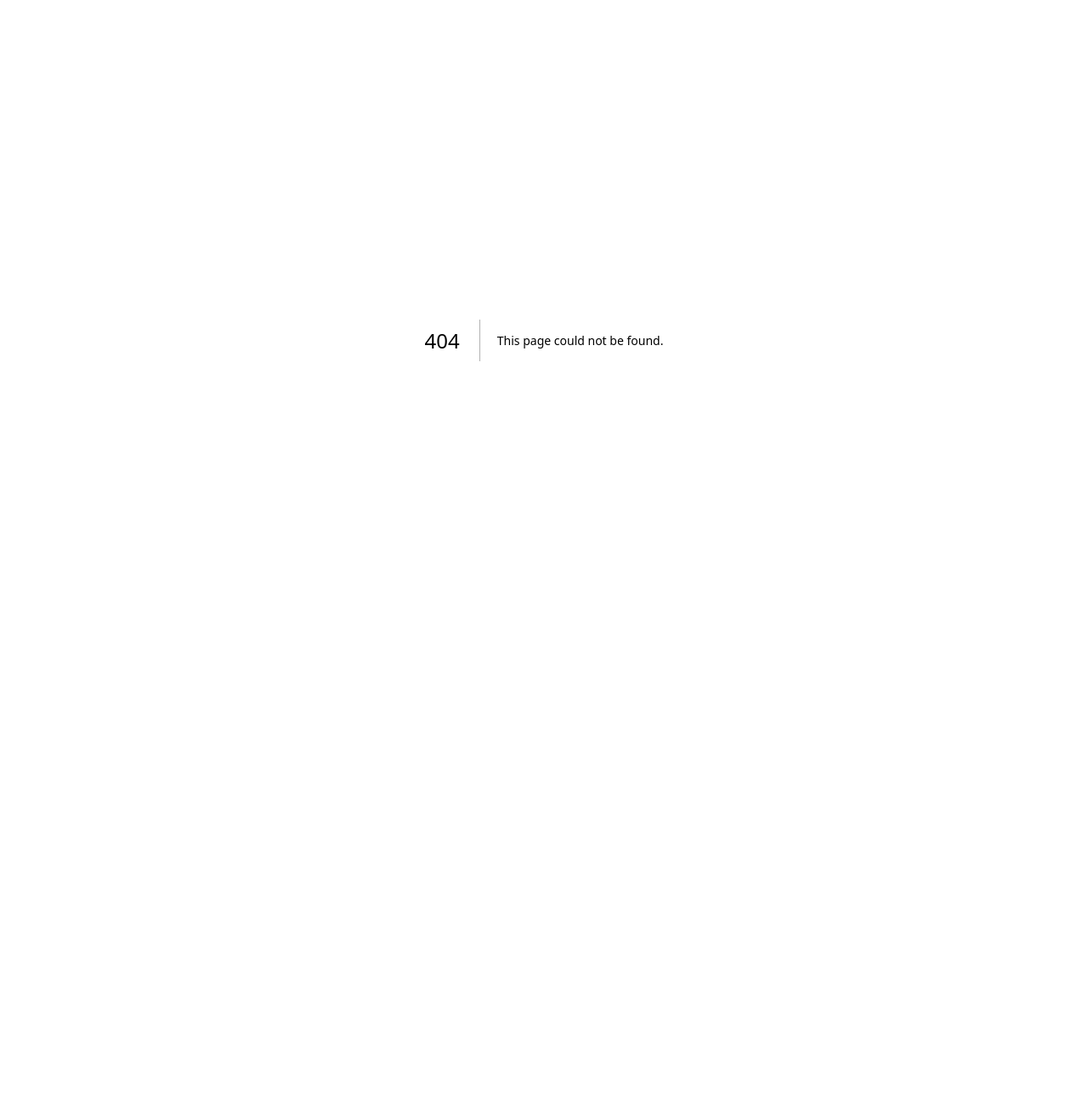
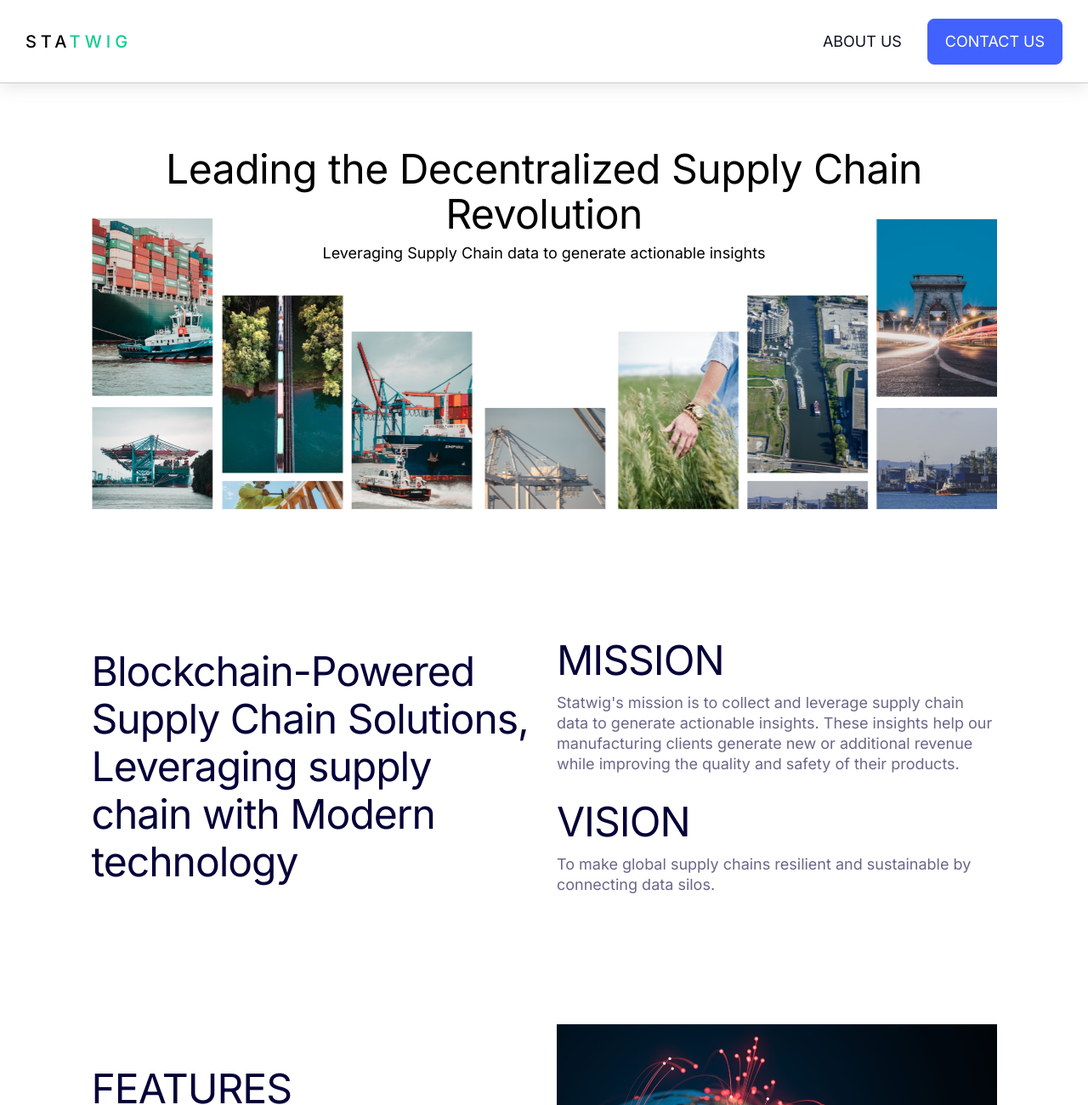
Before and after one commit to ShubhamParkhi/Statwig, a Next.js app: page /about-us in a window 1280 px wide. Before the commit this address had no page. Shown: the top 1300 px of the page at 85% size. Before the commit the page ends 800 px from the top, so only its background shows below. Built offline with nearby package versions, Linux system fonts and the light colour scheme.

Commit message:
Added other pages

```diff
--- /dev/null
+++ b/components/contact-form.tsx
@@ -0,0 +1,73 @@
+import type { NextPage } from "next";
+
+const ContactForm: NextPage = () => {
+  return (
+    <main className="self-stretch bg-ghostwhite flex flex-row flex-wrap items-start justify-center py-[86px] px-[5px]">
+      <section className="flex-1 flex flex-col items-center justify-start py-0 px-2.5 box-border gap-[40px] max-w-[1065px] text-center text-primary-800 font-inter">
+        <div className="self-stretch flex text-21xl flex-col items-center justify-start gap-[24px] max-w-[95%px] md:w-auto">
+          <h1 className="m-0 self-stretch leading-[48px] text-21xl font-normal font-inter sm:text-left">
+            Ready to Transform Your Supply Chain?
+          </h1>
+          <div className="self-stretch text-xl leading-[28px] text-gray-400 sm:text-left">
+            Reach out to the StaTwig team today—we're eager to assist you in
+            transforming your supply chain management. Fill out the form to get
+            started today.
+          </div>
+        </div>
+        <div className="self-stretch rounded-xl bg-white shadow-[0px_0px_24px_rgba(0,_0,_0,_0.03)] flex flex-col items-center justify-start py-7 px-[30px] gap-[17px] text-left text-5xl text-darkslategray">
+          <div className="self-stretch flex flex-col items-center justify-start">
+            <h3 className="m-0 self-stretch text-5xl leading-[36px] font-normal font-inter">
+              Enquiry Form
+            </h3>
+          </div>
+          <div className="self-stretch flex flex-col items-center justify-start gap-[10px]">
+            <div className="self-stretch flex flex-row items-start justify-center gap-[10px] md:flex-col md:gap-[10px] md:items-start md:justify-center">
+              <input
+                className="font-inter text-lg bg-[transparent] self-stretch flex-1 rounded flex flex-col items-start justify-start py-4 px-3 border-[1px] border-solid border-gray1 md:flex-[unset] md:self-stretch"
+                placeholder="First name"
+                type="text"
+                required={true}
+              />
+              <input
+                className="font-inter text-lg bg-[transparent] self-stretch flex-1 rounded flex flex-col items-start justify-center py-4 px-3 border-[1px] border-solid border-gray1 md:flex-[unset] md:self-stretch"
+                placeholder="Last name"
+                type="text"
+                required={true}
+              />
+            </div>
+            <div className="self-stretch flex flex-row items-start justify-center gap-[10px] md:flex-col md:gap-[10px] md:items-start md:justify-center">
+              <input
+                className="font-inter text-lg bg-[transparent] self-stretch flex-1 rounded flex flex-col items-start justify-start py-4 px-3 border-[1px] border-solid border-gray1 md:flex-[unset] md:self-stretch"
+                placeholder="Email"
+                type="email"
+                required={true}
+              />
+              <input
+                className="font-inter text-lg bg-[transparent] self-stretch flex-1 rounded flex flex-col items-start justify-center py-4 px-3 border-[1px] border-solid border-gray1 md:flex-[unset] md:self-stretch"
+                placeholder="Company Name"
+                type="text"
+                required={true}
+              />
+            </div>
+            <input
+              className="font-inter text-lg bg-[transparent] self-stretch rounded flex flex-col items-start justify-start py-4 px-3 border-[1px] border-solid border-gray1"
+              placeholder="Job Title"
+              type="text"
+              required={true}
+            />
+            <textarea
+              className="bg-[transparent] font-inter text-lg self-stretch rounded box-border h-[105px] flex flex-col items-start justify-start p-3 border-[1px] border-solid border-gray1"
+              placeholder="Comments or questions"
+              required={true}
+            />
+             <a className="[text-decoration:none] rounded-lg bg-mediumslateblue flex flex-row items-center justify-center py-[15px] px-5 text-lg border-[1px] border-solid border-mediumslateblue text-white">
+              <div className="leading-[16px]">Submit</div>
+            </a>
+          </div>
+        </div>
+      </section>
+    </main>
+  );
+};
+
+export default ContactForm;
--- /dev/null
+++ b/components/features-about.tsx
@@ -0,0 +1,32 @@
+import type { NextPage } from "next";
+import Image from "next/image";
+
+const FeaturesAbout: NextPage = () => {
+  return (
+    <div className="flex flex-row items-center justify-center py-[75px] px-[30px] text-left text-29xl text-midnightblue-100 font-inter sm:flex sm:py-[20px]">
+      <div className="flex-1 flex flex-row items-center justify-center gap-[30px] max-w-[1065px] md:flex-col md:items-start md:justify-start">
+        <div className="flex-1 bg-white flex flex-col items-start justify-center px-0 gap-[20px] md:flex-[unset] md:self-stretch">
+          <div className="tracking-[-1px] leading-[56px]">
+            FEATURES
+          </div>
+          <div className="text-lg leading-[24px] text-midnightblue-200">
+            Built on a platform that is dynamic, customisable and bulletproof.
+            It is constantly evolving to ensure seamless operations while saving
+            time and money.It is constantly evolving to ensure seamless
+            operations while saving time and money.It is constantly evolving to
+            ensure.
+          </div>
+        </div>
+        <Image
+          className="flex-1 max-w-full overflow-hidden h-[291px] object-contain md:flex-[unset] md:self-stretch"
+          alt=""
+          src="/download-1@2x.png"
+          width={1035}
+          height={582}
+        />
+      </div>
+    </div>
+  );
+};
+
+export default FeaturesAbout;
--- a/components/header.tsx
+++ b/components/header.tsx
@@ -1,22 +1,23 @@
 import type { NextPage } from "next";
 import Image from "next/image";
+import Link from "next/link";
 
 const Header: NextPage = () => {
   return (
     <header className="bg-white shadow-[0px_4px_20px_rgba(0,_0,_0,_0.1)] box-border h-[98px] flex flex-row items-center justify-center py-[22px] px-[30px] sticky w-full top-[0] [background:white] z-[2] border-b-[1px] border-solid border-gray-100 lg:pl-10 lg:pr-10 lg:box-border md:pl-6 md:pr-6 md:box-border">
       <header className="flex-1 flex flex-row items-center justify-between max-w-[1280px] text-center text-xl text-black font-inter">
-        <div className="tracking-[0.25em] leading-[22px] font-medium cursor-pointer">
+        <Link href="/" className="[text-decoration:none] tracking-[0.25em] leading-[22px] font-medium cursor-pointer text-black">
           <span>STA</span>
           <span className="text-mediumseagreen">TWIG</span>
-        </div>
+        </Link>
         <div className="flex flex-row items-center justify-end gap-[36px] text-lg text-primary-900 sm:flex">
           <div className="flex flex-row items-center justify-start gap-[30px] lg:hidden">
-            <a className="[text-decoration:none] leading-[22px] text-[inherit] cursor-pointer">
+            <Link href="/about-us" className="[text-decoration:none] leading-[22px] text-[inherit] cursor-pointer">
               ABOUT US
-            </a>
-            <a className="[text-decoration:none] rounded-lg bg-mediumslateblue flex flex-row items-center justify-center py-[15px] px-5 text-white border-[1px] border-solid border-mediumslateblue cursor-pointer">
+            </Link>
+            <Link href="/contact" className="[text-decoration:none] rounded-lg bg-mediumslateblue flex flex-row items-center justify-center py-[15px] px-5 text-white border-[1px] border-solid border-mediumslateblue cursor-pointer">
               <div className="leading-[22px]">CONTACT US</div>
-            </a>
+            </Link>
           </div>
           <button className="cursor-pointer [border:none] p-0 bg-[transparent] hidden flex-row items-center justify-center lg:flex">
             <Image
--- /dev/null
+++ b/components/hero-section-about.tsx
@@ -0,0 +1,26 @@
+import type { NextPage } from "next";
+import Image from "next/image";
+
+const HeroSectionAbout: NextPage = () => {
+  return (
+    <div className="h-[576px] flex flex-col items-center justify-center py-[75px] px-[30px] box-border text-center text-29xl text-black font-inter sm:py-[20px]">
+      <div className="w-full flex flex-col items-center justify-start gap-[10px] max-w-[1065px]">
+        <h1 className="m-0 text-inherit tracking-[-0.01em] leading-[110%] font-normal font-inherit">
+          Leading the Decentralized Supply Chain Revolution
+        </h1>
+        <p className="m-0 text-lg leading-[100%]">
+          Leveraging Supply Chain data to generate actionable insights
+        </p>
+      </div>
+      <Image
+        className="w-full max-w-[1065px] overflow-hidden h-[342px] shrink-0 object-contain mt-[-50px] sm:flex-1"
+        alt=""
+        src="/image-2@2x.png"
+        width={2131}
+        height={684}
+      />
+    </div>
+  );
+};
+
+export default HeroSectionAbout;
--- /dev/null
+++ b/components/texts-about.tsx
@@ -0,0 +1,38 @@
+import type { NextPage } from "next";
+
+const TextsAbout: NextPage = () => {
+  return (
+    <div className="flex flex-row items-center justify-center py-[75px] px-[30px] text-left text-29xl text-midnightblue-100 font-inter sm:py-[20px]">
+      <div className="flex-1 flex flex-row items-center justify-center gap-[30px] max-w-[1065px] sm:flex-col sm:gap-[30px] sm:items-center sm:justify-center">
+        <div className="flex-1 tracking-[-1px] leading-[56px] flex items-center sm:flex-[unset] sm:self-stretch">
+          Blockchain-Powered Supply Chain Solutions, Leveraging supply chain
+          with Modern technology
+        </div>
+        <div className="flex-1 flex flex-col items-end justify-start gap-[30px] sm:flex-[unset] sm:self-stretch">
+          <div className="flex flex-col items-start justify-start gap-[10px]">
+            <div className="tracking-[-1px] leading-[56px]">
+              MISSION
+            </div>
+            <div className="text-lg leading-[24px] text-midnightblue-200">
+              Statwig's mission is to collect and leverage supply chain data to
+              generate actionable insights. These insights help our
+              manufacturing clients generate new or additional revenue while
+              improving the quality and safety of their products.
+            </div>
+          </div>
+          <div className="flex flex-col items-start justify-start gap-[10px]">
+            <div className="tracking-[-1px] leading-[56px] flex items-center h-[52px] shrink-0">
+              VISION
+            </div>
+            <div className="text-lg leading-[24px] text-midnightblue-200 flex items-center h-[52px] shrink-0">
+              To make global supply chains resilient and sustainable by
+              connecting data silos.
+            </div>
+          </div>
+        </div>
+      </div>
+    </div>
+  );
+};
+
+export default TextsAbout;
--- /dev/null
+++ b/pages/about-us.tsx
@@ -0,0 +1,20 @@
+import type { NextPage } from "next";
+import Header from "../components/header";
+import HeroSectionAbout from "../components/hero-section-about";
+import TextsAbout from "../components/texts-about";
+import FeaturesAbout from "../components/features-about";
+import Footer from "../components/footer";
+
+const AboutUs: NextPage = () => {
+  return (
+    <div className="bg-white w-full flex flex-col items-center justify-start">
+      <Header />
+      <HeroSectionAbout />
+      <TextsAbout />
+      <FeaturesAbout />
+      <Footer />
+    </div>
+  );
+};
+
+export default AboutUs;
--- /dev/null
+++ b/pages/contact.tsx
@@ -0,0 +1,16 @@
+import type { NextPage } from "next";
+import Header from "../components/header";
+import Contactform from "../components/contact-form";
+import Footer from "../components/footer";
+
+const Contact: NextPage = () => {
+  return (
+    <div className="bg-white w-full flex flex-col items-center justify-start">
+      <Header />
+      <Contactform />
+      <Footer />
+    </div>
+  );
+};
+
+export default Contact;
```
Also changed, not shown: public/download-1@2x.png (added), public/image-2@2x.png (added).
